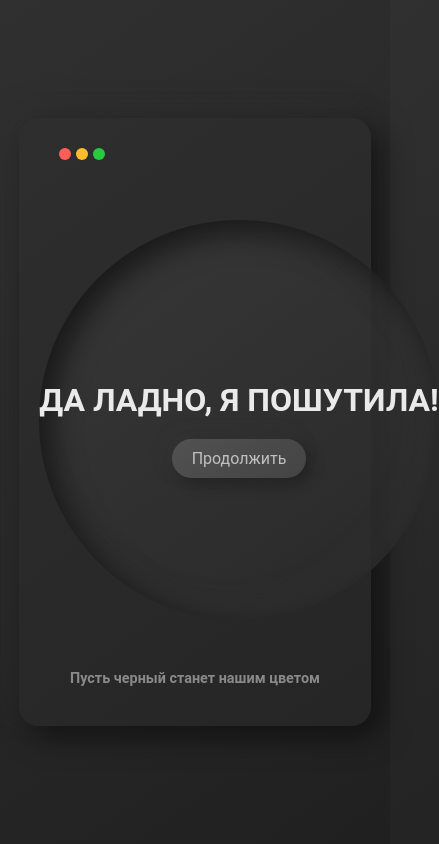
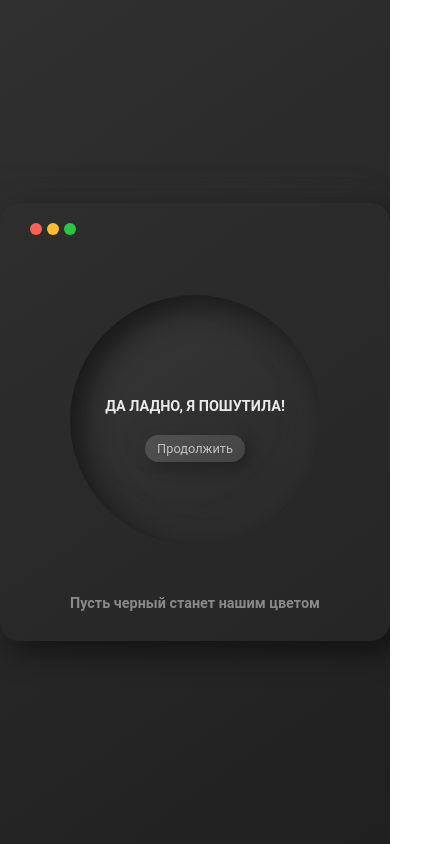
Before and after one commit to theshaikhina/gift_for_my_king, a plain HTML site: page joke.html in a window 390 px wide. Shown: the whole page, 439 px wide, since content can reach past the window. Drawn offline with Linux system fonts and the light colour scheme.

Commit message:
adaptive

```diff
--- a/first_page.css
+++ b/first_page.css
@@ -7,12 +7,12 @@ body {
   display: flex;
   justify-content: center;
   align-items: center;
-    height: 100vh;
+  min-height: 100vh;
 }
 
 .container {
-    width: 80%;
-    max-width: 1200px;
+  width: 90%;
+  max-width: 1000px;
   background: linear-gradient(145deg, #f8e3dd, #ffffff);
   border-radius: 20px;
   padding: 20px;
@@ -45,7 +45,7 @@ body {
 .dot.green { background: #27C93F; }
 
 .top-bar h2 {
-    font-size: 1.2rem;
+  font-size: 1rem;
   text-align: end;
   color: #555;
 }
@@ -57,9 +57,11 @@ body {
 }
 
 .circle {
-    width: 400px;
-    height: 400px;
+  width: 80%;
+  max-width: 400px;
+  height: auto;
   margin: 0 auto;
+  aspect-ratio: 1 / 1; /* Соотношение сторон для круга */
   background: linear-gradient(145deg, #f8e6e0, #ffffff);
   border-radius: 50%;
   box-shadow: inset 10px 10px 30px rgba(0, 0, 0, 0.1), inset -10px -10px 30px rgba(255, 255, 255, 0.6);
@@ -70,17 +72,18 @@ body {
 }
 
 .circle h1 {
-    font-size: 1.5rem;
+  font-size: clamp(1.1rem, 1.8vw, 2rem); /* Немного больше текста в круге */
   margin: 20px 0;
   color: #444;
+  text-align: center;
 }
 
 .circle button {
   background: linear-gradient(145deg, #ff8b9c, #ffa3b5);
   border: none;
   color: white;
-    padding: 10px 20px;
-    font-size: 1rem;
+  padding: 15px 30px;
+  font-size: clamp(1rem, 2vw, 1.2rem); /* Увеличение текста кнопки */
   border-radius: 20px;
   box-shadow: 5px 5px 15px rgba(0, 0, 0, 0.2), -5px -5px 15px rgba(255, 255, 255, 0.4);
   cursor: pointer;
@@ -98,13 +101,14 @@ body {
   margin-top: 20px;
   color: #666;
 }
+
 .btn {
   display: inline-block;
   background: linear-gradient(145deg, #ff8b9c, #ffa3b5); /* Градиент для розовой кнопки */
   color: white;
   text-decoration: none; /* Убираем подчеркивание */
   padding: 10px 20px;
-    font-size: 1rem;
+  font-size: 1.1rem; /* Увеличение шрифта кнопок */
   border-radius: 25px;
   box-shadow: 5px 5px 15px rgba(0, 0, 0, 0.2), -5px -5px 15px rgba(255, 255, 255, 0.4);
   cursor: pointer;
@@ -115,3 +119,53 @@ body {
   transform: translateY(-3px);
   box-shadow: 8px 8px 20px rgba(0, 0, 0, 0.3), -8px -8px 20px rgba(255, 255, 255, 0.5);
 }
+
+/* Адаптивные стили */
+@media (max-width: 768px) {
+  header h1 {
+      font-size: 1.8rem;
+  }
+
+  .container {
+      width: 95%;
+      padding: 15px;
+  }
+
+  p {
+      font-size: 1rem;
+  }
+
+  .circle {
+      width: 90%;
+      max-width: 300px;
+  }
+
+  .circle button {
+      font-size: 1rem;
+      padding: 10px 23px;
+  }
+}
+
+@media (max-width: 480px) {
+  header h1 {
+      font-size: 0.9rem;
+  }
+
+  .container {
+      padding: 10px;
+  }
+
+  p {
+      font-size: 0.9rem;
+  }
+
+  .circle {
+      width: 100%;
+      max-width: 250px;
+  }
+
+  .circle button {
+      font-size: 0.5rem;
+      padding: 8px 18px;
+  }
+}
--- a/joke.css
+++ b/joke.css
@@ -52,9 +52,11 @@ body.dark-theme {
 }
 
 .dark-theme .circle {
-    width: 400px;
-    height: 400px;
+  width: 80%;
+  max-width: 400px;
+  height: auto;
   margin: 0 auto;
+  aspect-ratio: 1 / 1;
   background: linear-gradient(145deg, rgba(58, 58, 58, 0.9), rgba(42, 42, 42, 0.9)); /* Мягкий градиент серого с прозрачностью */
   border-radius: 50%;
   box-shadow: inset 10px 10px 30px rgba(0, 0, 0, 0.6), inset -10px -10px 30px rgba(60, 60, 60, 0.3);
@@ -65,7 +67,7 @@ body.dark-theme {
 }
 
 .dark-theme .circle h1 {
-    font-size: 2rem;
+  font-size: clamp(1.2rem, 3vw, 2rem);
   margin: 20px 0;
   color: #FFFFFF; /* Белый текст */
   text-shadow: none; /* Без подсветки */
@@ -95,3 +97,46 @@ body.dark-theme {
   font-size: 0.9rem;
   color: rgba(163, 163, 163, 0.8); /* Приглушённый светло-серый */
 }
+
+/* Адаптивные стили */
+@media (max-width: 768px) {
+  .dark-theme .container {
+      width: 90%;
+      padding: 15px;
+  }
+
+  .dark-theme .circle {
+      width: 90%;
+      max-width: 300px;
+  }
+
+  .dark-theme .circle h1 {
+      font-size: clamp(1rem, 2.5vw, 1.5rem);
+  }
+
+  .dark-theme .btn {
+      font-size: 0.9rem;
+      padding: 8px 15px;
+  }
+}
+
+@media (max-width: 480px) {
+  .dark-theme .container {
+      width: 100%;
+      padding: 10px;
+  }
+
+  .dark-theme .circle {
+      width: 100%;
+      max-width: 250px;
+  }
+
+  .dark-theme .circle h1 {
+      font-size: clamp(0.9rem, 2vw, 1.2rem);
+  }
+
+  .dark-theme .btn {
+      font-size: 0.8rem;
+      padding: 6px 12px;
+  }
+}
```
Lines whose indentation alone changed are shown as unchanged.
